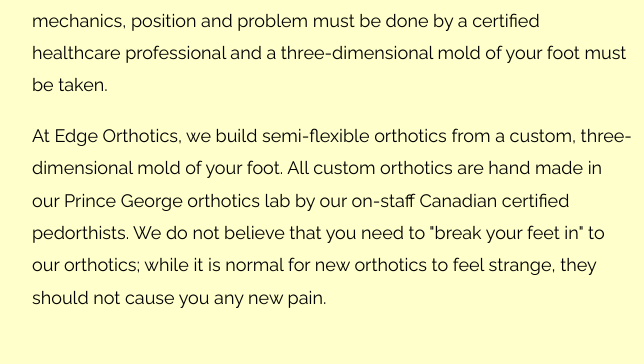
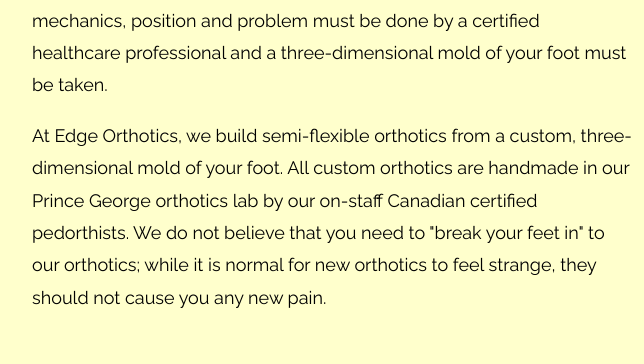
Before and after one commit to akurjata/edgeorthotics, a plain HTML site: page index.html in a window 1280 px wide. Shown: the part 3707-4071 px from the top of the page, 0-644 px from the left. Drawn offline with nearby package versions, Linux system fonts and the light colour scheme.

Commit message:
Update index.html

```diff
--- a/index.html
+++ b/index.html
@@ -327,7 +327,7 @@
 <p class="w3-large">Orthotics (medical name: Orthoses) are custom made inserts created from a mold of your foot. They are a medical device that is designed <b>specifically for you</b> by a Canadian Certified Pedorthist or other health care professional who is certified to make orthotics. Orthotics are meant to address a specific foot or lower limb injury or biomechanical fault. In order to get properly fitted for an orthotic, a full assessment of your foot mechanics, position and problem must be done by a certified healthcare professional and a three-dimensional mold of your foot must be taken.
 </p>
 
-<p class="w3-large">At Edge Orthotics, we build semi-flexible orthotics from a custom, three-dimensional mold of your foot. All custom orthotics are hand made in our Prince George orthotics lab by our on-staff Canadian certified pedorthists. We do not believe that you need to "break your feet in" to our orthotics; while it is normal for new orthotics to feel strange, they should not cause you any new pain. </p>
+<p class="w3-large">At Edge Orthotics, we build semi-flexible orthotics from a custom, three-dimensional mold of your foot. All custom orthotics are handmade in our Prince George orthotics lab by our on-staff Canadian certified pedorthists. We do not believe that you need to "break your feet in" to our orthotics; while it is normal for new orthotics to feel strange, they should not cause you any new pain. </p>
 </div>
 <div class="w3-col m6">
 <div class="google-maps">
```
